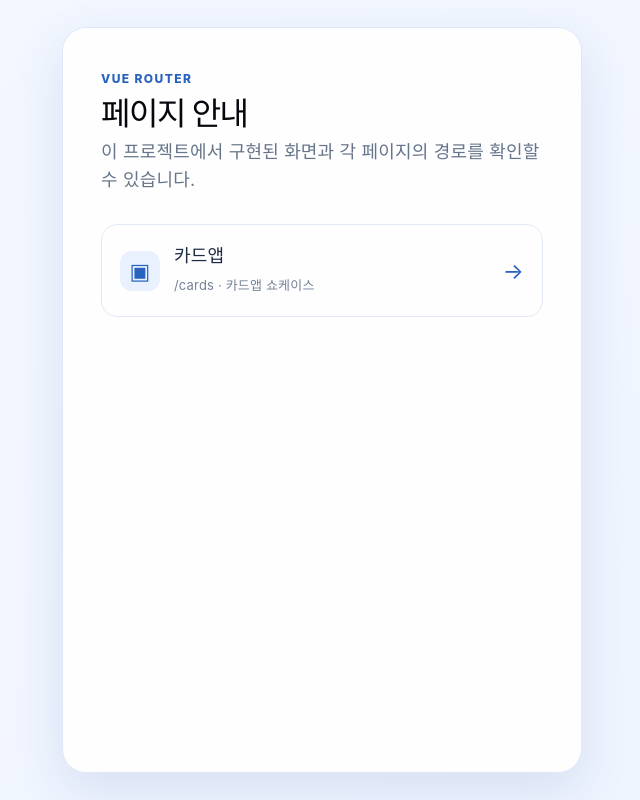
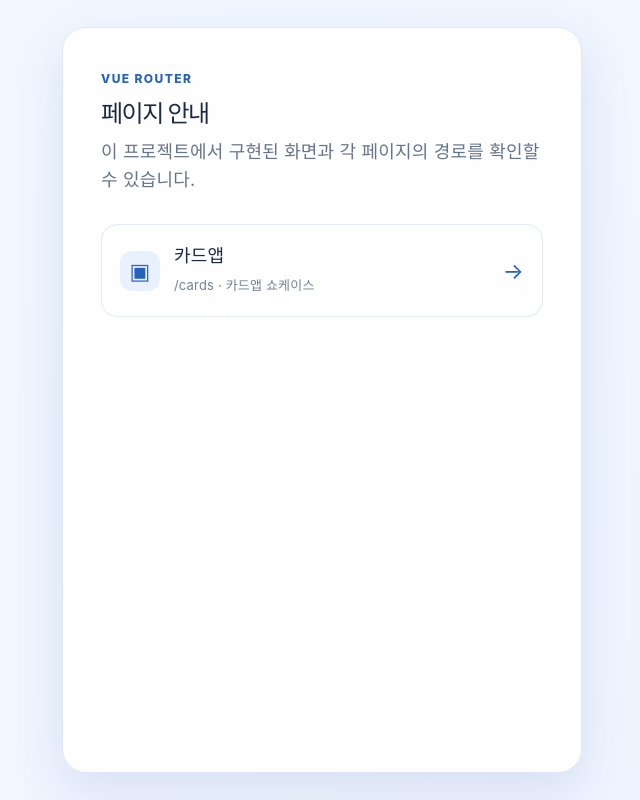
Before and after one commit to LHG317552/vue-test, a Vue app: page / in a window 1280 px wide. Shown: the whole page, without its empty margins (318-958 px from the left). Built offline with nearby package versions, Linux system fonts and the light colour scheme.

Commit message:
[2026-09-25] fixed: ui 일부 변경
- 메뉴 타이틀 폰트 변경

```diff
--- a/src/views/Home.vue
+++ b/src/views/Home.vue
@@ -52,7 +52,7 @@
   }
 
   .eyebrow { margin: 0 0 8px; color: #2862bf; font-size: 12px; font-weight: 800; letter-spacing: 1.4px; }
-  h1 { margin: 0; font-size: 32px; letter-spacing: -1.5px; }
+  h1 { margin: 0; font-size: 24px; letter-spacing: -1.5px; color: #1d2a44; }
   .description { margin: 12px 0 30px; color: #66758a; line-height: 1.55; }
   .page-list { display: grid; gap: 12px; margin-bottom: 1rem; }
   .page-link { display: flex; align-items: center; gap: 14px; padding: 18px; border: 1px solid #e2e9f5; border-radius: 16px; color: inherit; text-decoration: none; transition: border-color .2s, box-shadow .2s, transform .2s; }
```
